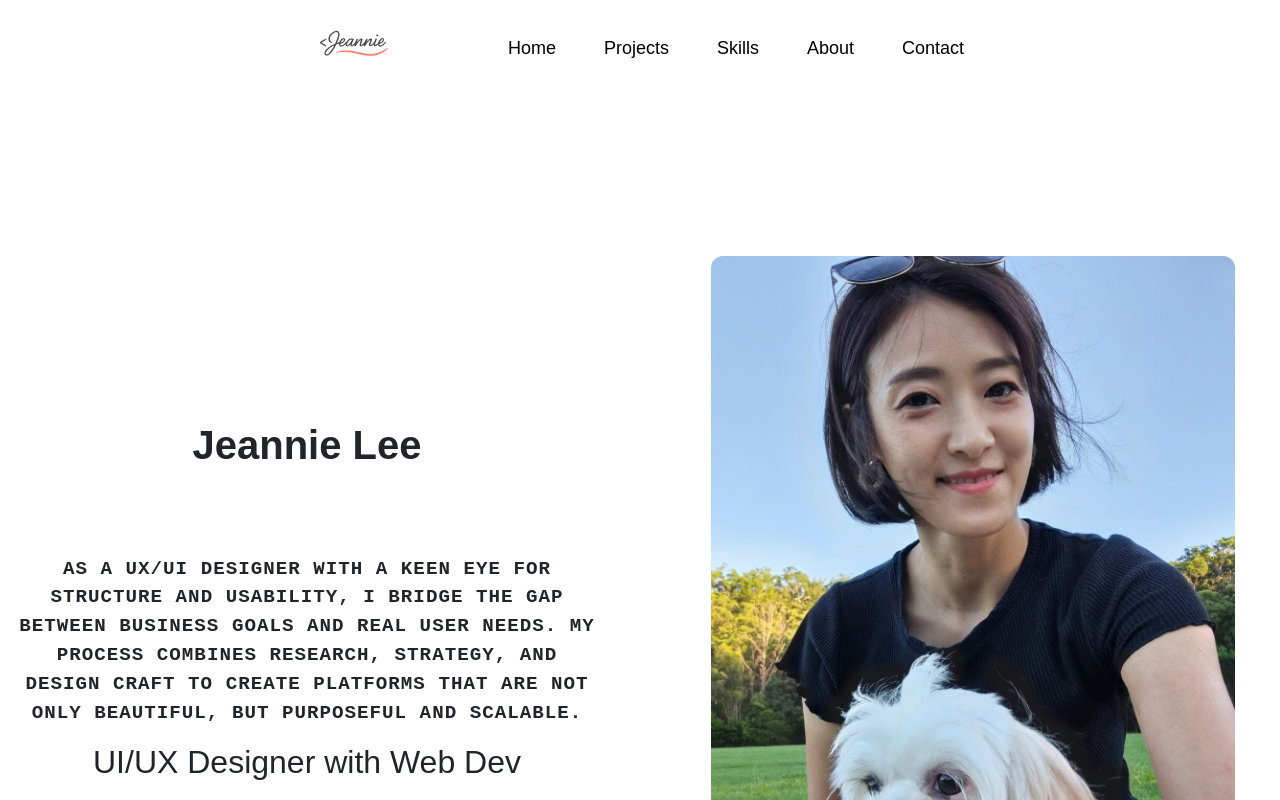
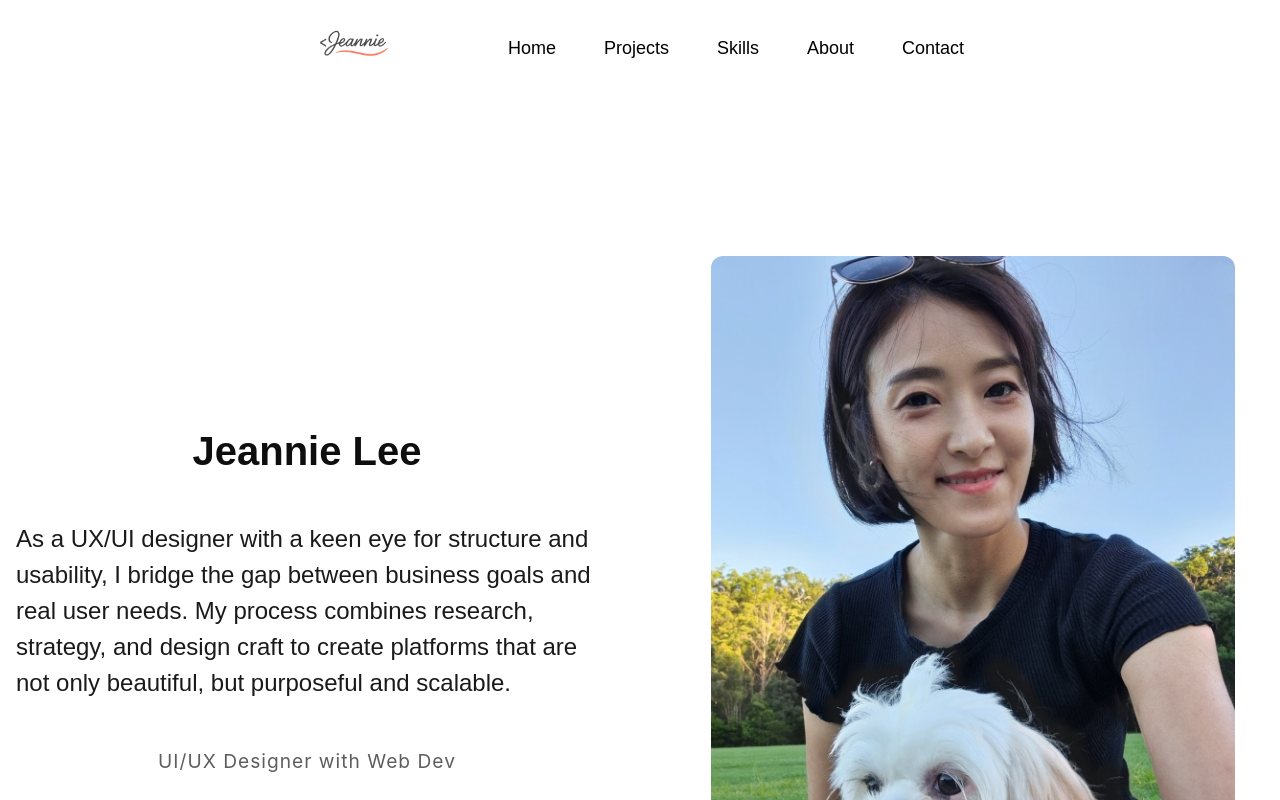
Before and after one commit to Mijincode/jeannie-portfolio, a React (Create React App) app: page / in a window 1280 px wide. Shown: the top 800 px of the page. Built offline with nearby package versions, Linux system fonts and the light colour scheme.

Commit message:
change greeting css

```diff
--- a/src/components/css/home.css
+++ b/src/components/css/home.css
@@ -21,8 +21,7 @@
 .text-column {
   flex: 1;
   min-width: 0;
-
-  text-align: center;
+  text-align: left;
   display: flex;
   flex-direction: column;
   align-items: center;
@@ -34,16 +33,33 @@
   font-weight: bold;
   margin-bottom: 1rem;
   font-family: sans-serif;
+  color: #0f0e0e;
 }
 
-.greeting-title {
+.description {
   font-size: 1.5rem;
-  font-weight: 500;
-
+  font-weight: 300;
   width: 100%;
   font-family: sans-serif;
   display: flex;
   margin-top: 30px;
+  color: #1a1a1a;
+}
+
+.greeting-subtitle {
+  font-size: 1.2rem;
+  text-align: center;
+  max-width: 800px;
+  margin-right: auto;
+  margin-left: auto;
+  margin-top: 30px;
+  font-family: "inter";
+  font-weight: 400;
+  letter-spacing: 1px;
+  color: #5e5e5e;
+  line-height: 1.5;
+  /*
+  text-transform: uppercase; */
 }
 
 .image-me {
@@ -66,21 +82,6 @@
   overflow: hidden;
   border-radius: 12px;
   margin-left: 20px;
-}
-
-.description {
-  font-size: 1.2rem;
-  text-align: center;
-  max-width: 800px;
-  margin-left: auto;
-  margin-right: auto;
-  margin-top: 70px;
-  font-family: "Courier New", Courier, monospace;
-  font-weight: bold;
-  letter-spacing: 1px;
-  line-height: 1.5;
-
-  text-transform: uppercase;
 }
 
 .image-me:hover {
```
